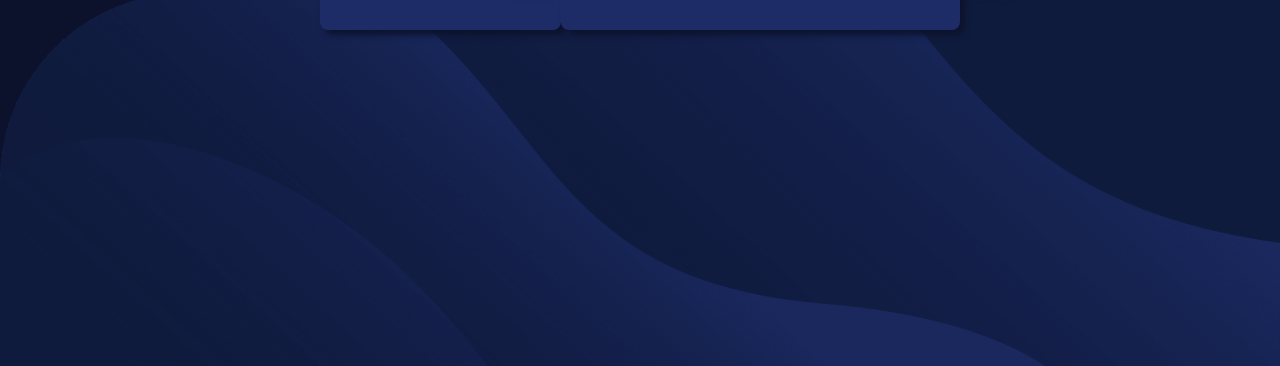
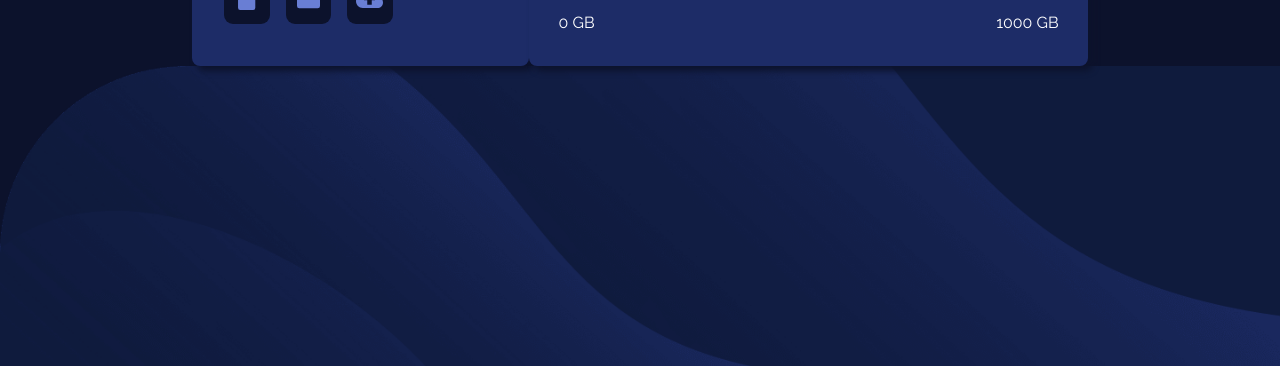
Before and after one commit to Tink3rball3r/fylo-data-storage-component-master, a plain HTML site: page index.html in a window 1280 px wide. Shown: the part 434-800 px from the top of the page. Drawn offline with Linux system fonts and the light colour scheme.

Commit message:
fixed some issues with the width of the containers

```diff
--- a/SCSS/_layout.scss
+++ b/SCSS/_layout.scss
@@ -1,27 +1,28 @@
 body {
 	width: 100%;
-	height: 100vh;
+	height: 100%;
+	max-height: 100%;
 	background-color: var(--clr-4);
 }
 
 .background-container {
 	width: 100vw;
 	height: 100vh;
+	max-height: 100vh;
 	display: flex;
 	justify-content: center;
 	align-items: center;
 	background-image: url(/images/bg-desktop.png);
 	background-repeat: no-repeat;
-	background-position: bottom;
-	background-size: 100%;
+	background-position: 0 500px;
+	background-size: contain;
 }
 
 .container {
 	display: flex;
 	justify-content: space-between;
-	width: 50%;
-	position: absolute;
-	top: 33%;
+	width: 70%;
+	max-width: 60rem;
 }
 
 .fylo-left {
```
Also changed, not shown: CSS/styles.css, 1 other file.
